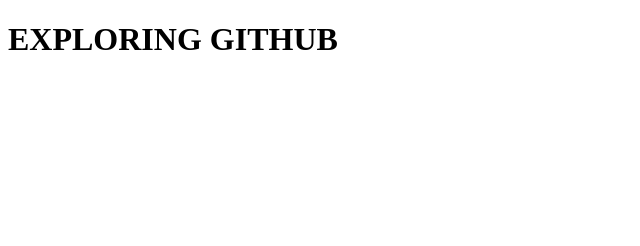
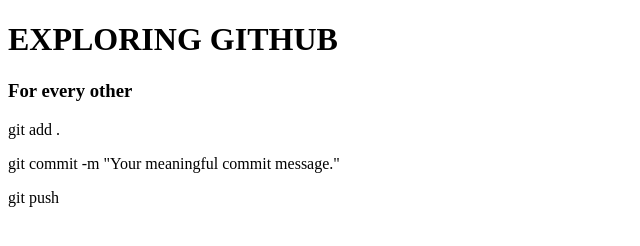
Before and after one commit to fahadislam20/my-second-github, a plain HTML site: page index.html in a window 1280 px wide. Shown: the whole page, without its empty margins (0-640 px from the left). Drawn offline with Linux system fonts and the light colour scheme.

Commit message:
added comments to push details to github

```diff
--- a/index.html
+++ b/index.html
@@ -7,5 +7,11 @@
 </head>
 <body>
     <h1> EXPLORING GITHUB </h1>
+    <div>
+        <h3>For every other <time datetime=""></time></h3>
+        <p>git add .</p>
+        <p>git commit -m "Your meaningful commit message."</p>
+        <p>git push</p>
+    </div>
 </body>
 </html>
```
